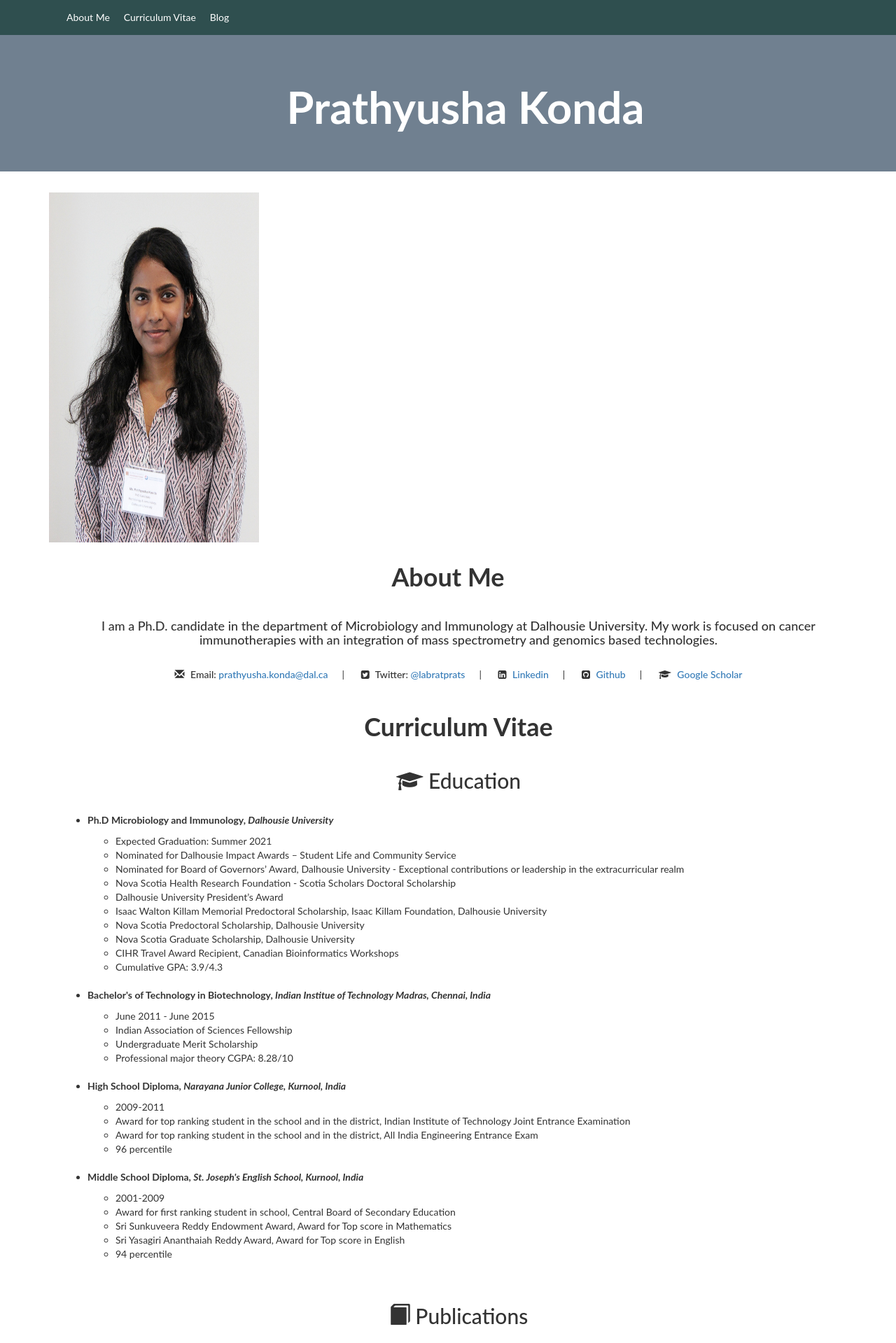
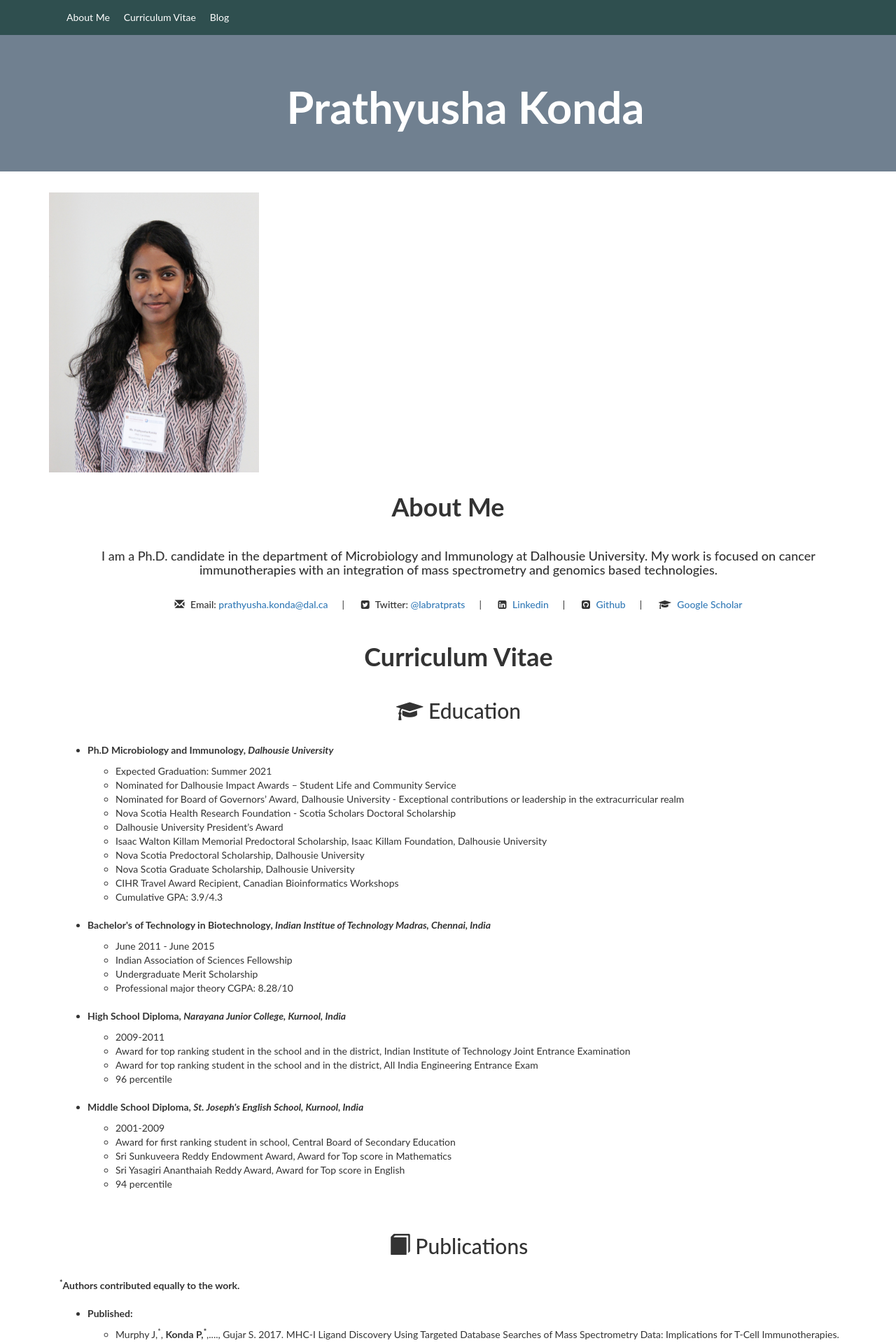
Before and after one commit to Prathyusha-konda/Prathyusha-konda.github.io, a Jekyll site: the page built from index.md, in a window 1280 px wide. Shown: the top 1919 px of the page at 70% size. Built offline with Jekyll 4.4.1, drawn with Linux system fonts in a browser that asks for light colours; nearby versions of some CDN libraries.

Commit message:
Update index.md

```diff
--- a/index.md
+++ b/index.md
@@ -6,7 +6,7 @@ layout: default
 page_title: Prathyusha Konda
 scroll: true
 ---
-<img src="images/header_new_copy.jpg" width="300" height="500" alt="hi" class="inline"/>
+<img src="images/header_new_copy.jpg" width="300" height="400" alt="hi" class="inline"/>
 <div class="container" id="about">
 </div>
 <h1 id="about"><b>About Me</b></h1>
```
